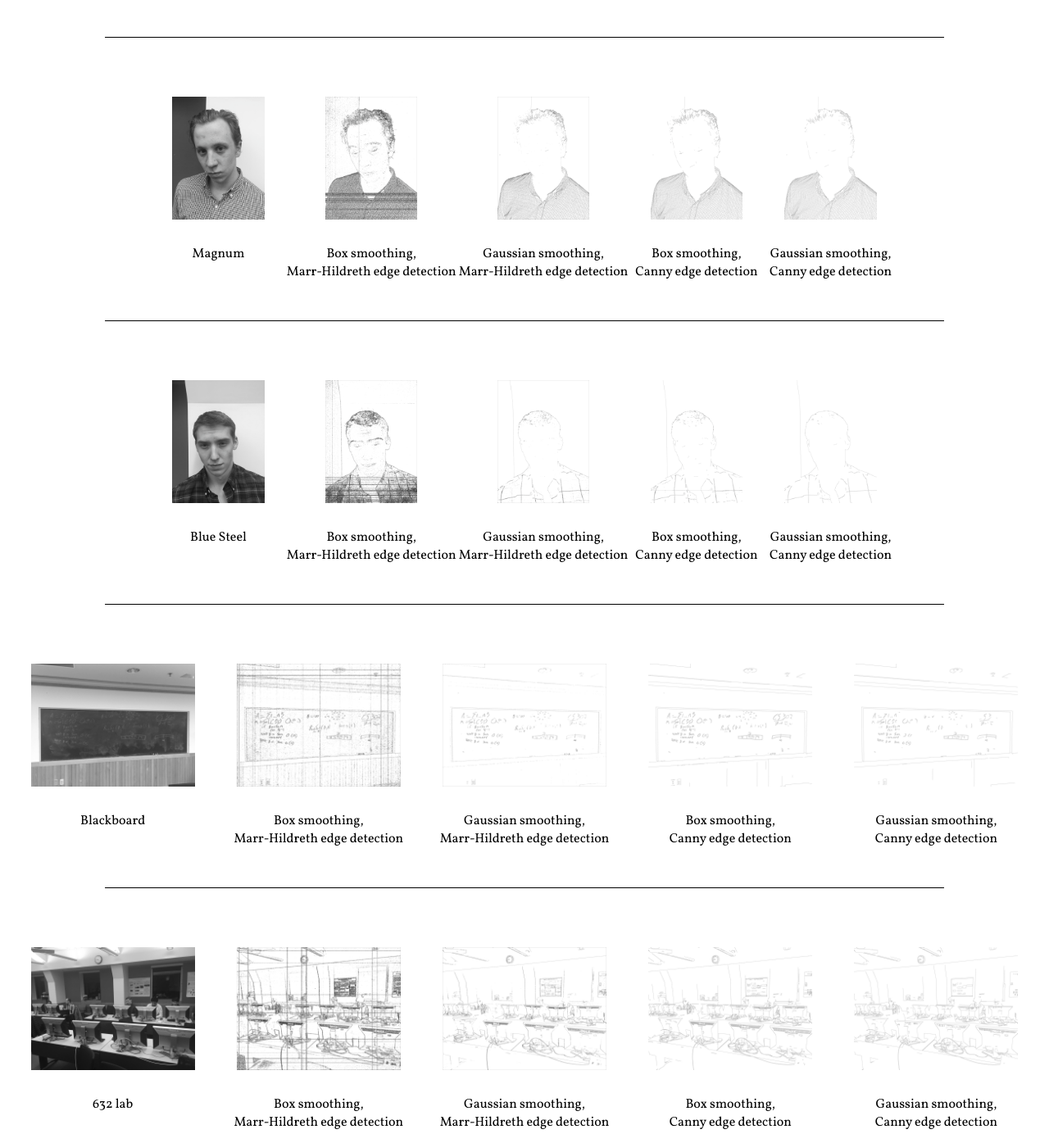
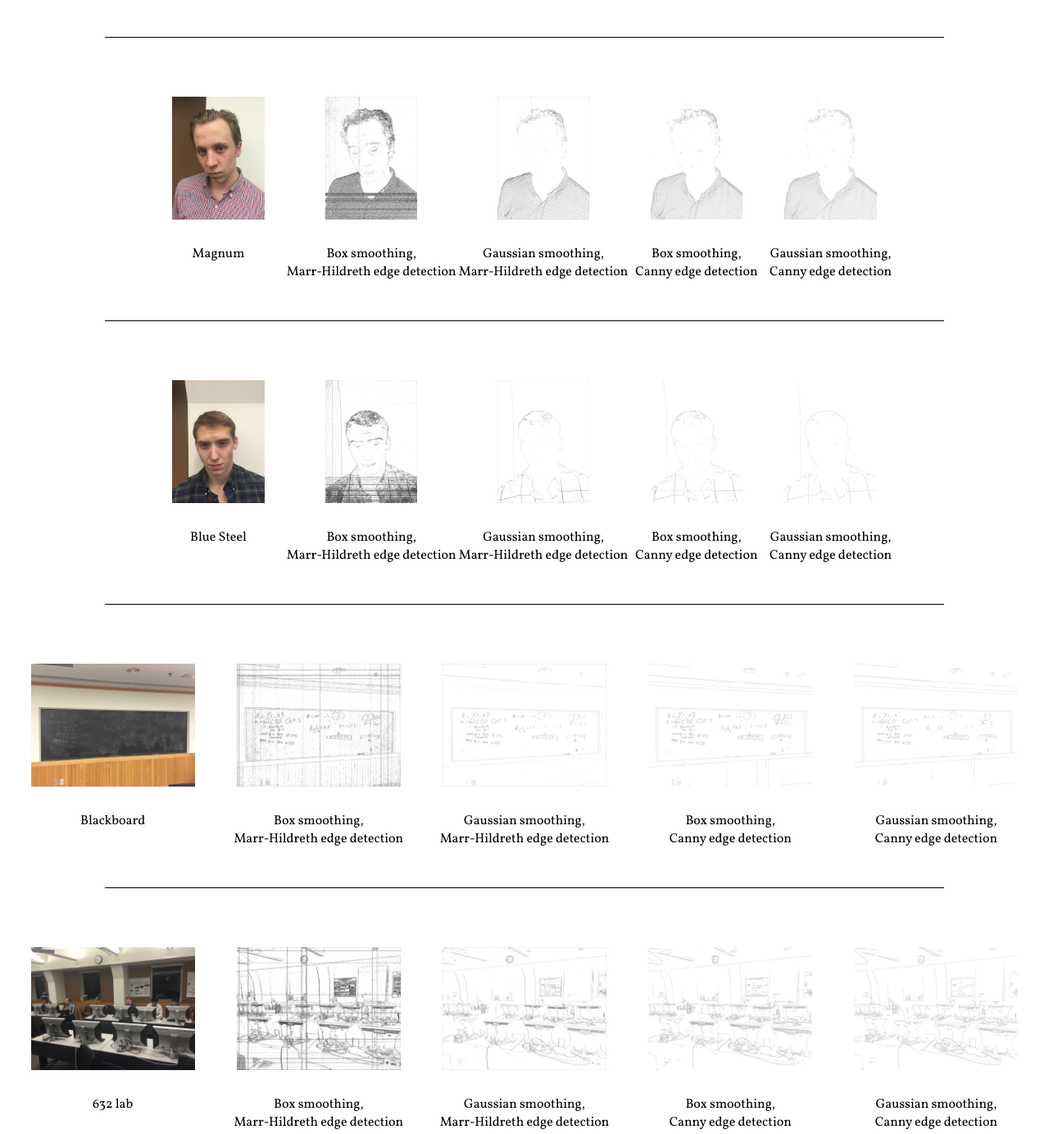
Before and after one commit to shage001/homepage, a plain HTML site: page deploy/computer-vision/edge-detect/index.html in a window 1280 px wide. Shown: the part 227-1611 px from the top of the page at 82% size. Drawn offline with Linux system fonts and the light colour scheme.

Commit message:
replace bw with color images

```diff
--- a/deploy/computer-vision/edge-detect/index.html
+++ b/deploy/computer-vision/edge-detect/index.html
@@ -18,7 +18,7 @@
 
 		<div class="photo-row section text-center">
 			<figure>
-				<img class="method photo enlarge left" src="../../assets/edges/sam-magnum.png"/>
+				<img class="method photo enlarge left" src="../../assets/edges/sam-magnum.JPG"/>
 				<figcaption>Magnum</figcaption>
 			</figure>
 			<figure>
@@ -44,7 +44,7 @@
 
 		<div class="photo-row section text-center">
 			<figure>
-				<img class="method photo enlarge left" src="../../assets/edges/john-blue-steel.png"/>
+				<img class="method photo enlarge left" src="../../assets/edges/john-blue-steel.JPG"/>
 				<figcaption>Blue Steel</figcaption>
 			</figure>
 			<figure>
@@ -70,7 +70,7 @@
 
 		<div class="photo-row section text-center">
 			<figure>
-				<img class="method photo enlarge left" src="../../assets/edges/blackboard.png"/>
+				<img class="method photo enlarge left" src="../../assets/edges/blackboard.JPG"/>
 				<figcaption>Blackboard</figcaption>
 			</figure>
 			<figure>
@@ -96,7 +96,7 @@
 
 		<div class="photo-row section text-center">
 			<figure>
-				<img class="method photo enlarge left" src="../../assets/edges/lab.png"/>
+				<img class="method photo enlarge left" src="../../assets/edges/lab.JPG"/>
 				<figcaption>632 lab</figcaption>
 			</figure>
 			<figure>
```
Also changed, not shown: deploy/assets/edges/blackboard.JPG (added), deploy/assets/edges/john-blue-steel.JPG (added), deploy/assets/edges/lab.JPG (added), deploy/assets/edges/sam-magnum.JPG (added).
